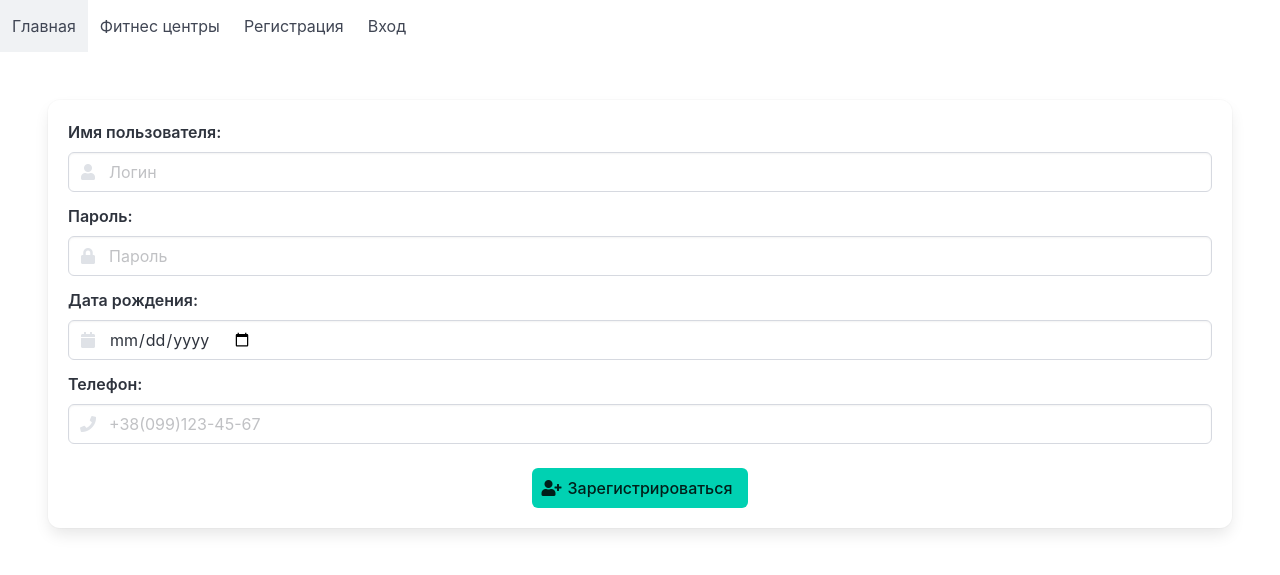
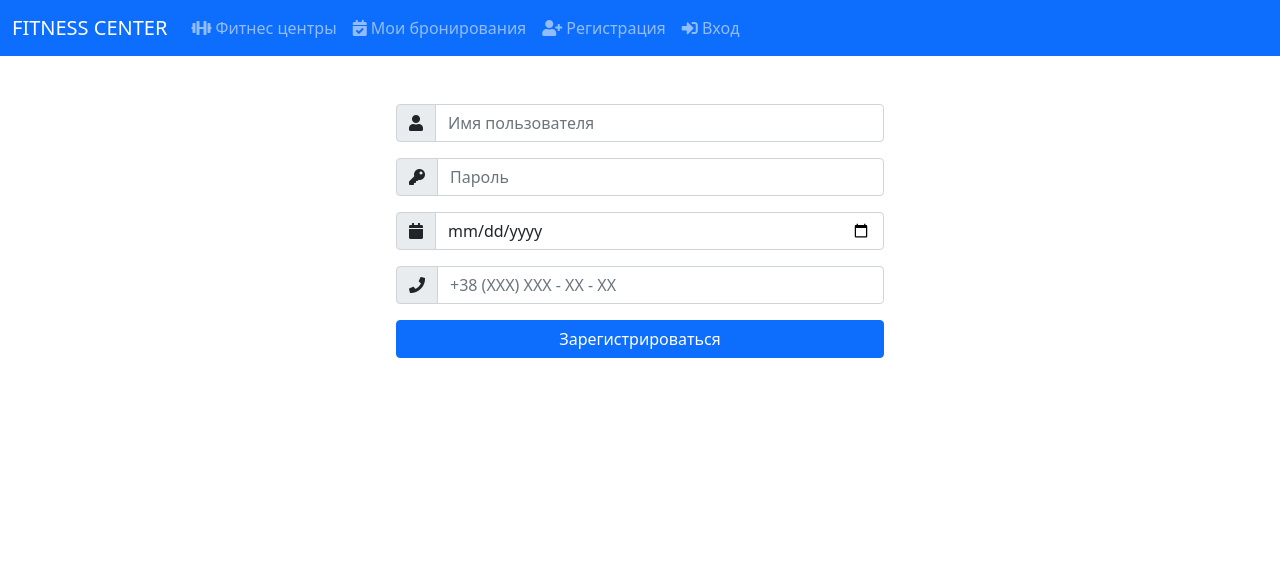
Before and after one commit to x6vital1/Hillel, a Flask app: page /register in a window 1280 px wide. Shown: the top 575 px of the page. Run offline with Flask 3, Linux system fonts and the light colour scheme.

Commit message:
homework 30.05.2024

```diff
--- a/app.py
+++ b/app.py
@@ -1,7 +1,20 @@
-from flask import Flask, request, render_template
+from functools import wraps
+
+from flask import Flask, request, render_template, redirect, session
 from Project_utils import SQLiteDatabase
 
 app = Flask(__name__)
+app.secret_key = 'dsdsdds'
+
+
+def login_required(func):
+    @wraps(func)
+    def wrapper(*args, **kwargs):
+        if 'user' not in session:
+            return redirect('/login')
+        return func(*args, **kwargs)
+
+    return wrapper
 
 
 @app.get('/')
@@ -28,6 +41,8 @@ def get_register_page():
 @app.route('/login', methods=['GET', 'POST'])
 def get_login_page():
     if request.method == 'GET':
+        if 'user' in session:
+            return redirect('/user')
         return render_template('login.html', title='Авторизация')
     else:
         form_data = request.form
@@ -37,25 +52,31 @@ def get_login_page():
             user = db.select(table_name='users', method='fetchone',
                              conditions={'login': user_name, 'password': password})
             if user:
-                print(user)
-                return render_template('user.html', title='Личный кабинет', user=user)
+                session['user'] = user
+                return redirect('/user')
             else:
                 return 'Login failed'
 
 
-@app.route('/user/<int:user_id>', methods=['GET', 'POST', 'PUT'])
-def get_user_page(user_id):
+@app.route('/logout')
+@login_required
+def get_logout_page():
+    session.pop('user', None)
+    return redirect('/')
+
+
+@app.route('/user', methods=['GET', 'POST'])
+@login_required
+def get_user_page():
     if request.method == 'GET':
-        with SQLiteDatabase('base.db') as db:
-            users = db.select(table_name='users', method='fetchone', conditions={'id': user_id})
-            return users
+        user = session.get('user')
+        return render_template('user.html', title='Личный кабинет', user=user)
     if request.method == 'POST':
         return 'User created'
-    if request.method == 'PUT':
-        return 'User updated'
 
 
 @app.route('/user/<int:user_id>/funds', methods=['GET', 'POST'])
+@login_required
 def get_funds_page(user_id):
     if request.method == 'GET':
         with SQLiteDatabase('base.db') as db:
@@ -65,27 +86,34 @@ def get_funds_page(user_id):
         return 'Add something to funds'
 
 
-@app.route('/user/<int:user_id>/reservations', methods=['GET', 'POST', 'PUT'])
-def get_reservations_page(user_id):
+@app.route('/user/reservations', methods=['GET', 'POST'])
+@login_required
+def get_reservations_page():
+    user = session.get('user')
     if request.method == 'GET':
         with SQLiteDatabase('base.db') as db:
-            reservations = db.select(table_name='reservations', method='fetchall', conditions={'user_id': user_id},
+            reservations = db.select(table_name='reservations', method='fetchall', conditions={'user_id': user['id']},
                                      columns=['reservations.id AS reservation_id', 'reservations.date',
-                                              'reservations.time',
+                                              'reservations.time','services.duration',
                                               'services.name AS service_name', 'users.login AS user_name'],
                                      join_conditions={'users': {'reservations.user_id': 'users.id'}, 'services': {
                                          'reservations.service_id': 'services.id'
                                      }})
-            if not reservations:
-                return 'Reservations not found'
-            return reservations
+            services = db.select(table_name='services', method='fetchall')
+            return render_template('reservations.html', title='Мои бронирования', reservations=reservations,
+                                   services=services)
     if request.method == 'POST':
-        return 'Reservations created'
-    if request.method == 'PUT':
-        return 'Reservations updated'
+        form_data = request.form
+        service_id = form_data.get('service_id')
+        date = form_data.get('date')
+        time = form_data.get('time')
+        with SQLiteDatabase('base.db') as db:
+            db.commit('reservations', {'user_id': user['id'], 'service_id': service_id, 'date': date, 'time': time})
+        return redirect('/user/reservations')
 
 
-@app.route('/user/reservations/<int:reservation_id>', methods=['GET', 'PUT', 'DELETE'])
+@app.route('/user/reservations/<int:reservation_id>', methods=['GET', 'POST'])
+@login_required
 def get_reservation_page(reservation_id):
     if request.method == 'GET':
         with SQLiteDatabase('base.db') as db:
@@ -93,20 +121,17 @@ def get_reservation_page(reservation_id):
             if not reservation:
                 return 'Reservation not found'
             return reservation
-    if request.method == 'PUT':
-        return f'Reservation {reservation_id} updated'
-    if request.method == 'DELETE':
-        return f'Reservation {reservation_id} deleted'
+    if request.method == 'POST':
+        return 'Reservation created'
 
 
-@app.route('/user/checkout', methods=['GET', 'POST', 'PUT'])
+@app.route('/user/checkout', methods=['GET', 'POST'])
+@login_required
 def get_checkout_page():
     if request.method == 'GET':
         return 'Checkout page'
     if request.method == 'POST':
         return 'Checkout created'
-    if request.method == 'PUT':
-        return 'Checkout updated'
 
 
 @app.get('/fitness_centers')
@@ -154,42 +179,51 @@ def get_trainer_id_page(fitness_center_id, trainer_id):
         return trainer
 
 
-@app.route('/fitness_center/<int:fitness_center_id>/trainers/<int:trainer_id>/rating', methods=['GET', 'POST', 'PUT'])
+@app.route('/fitness_center/<int:fitness_center_id>/trainers/<int:trainer_id>/rating', methods=['GET', 'POST'])
+@login_required
 def get_trainer_rating_page(fitness_center_id, trainer_id):
     with SQLiteDatabase('base.db') as db:
+        user = session.get('user')
+        user_review = db.select(table_name='reviews', method='fetchone',
+                                conditions={'trainer_id': trainer_id, 'user_id': user['id']})
         if request.method == 'GET':
             rating = db.select(table_name='reviews', method='fetchall',
                                conditions={'trainer_id': trainer_id, 'fitness_center_id': fitness_center_id},
-                               columns=['trainers.name AS trainer_name', 'reviews.points', 'reviews.user_name',
-                                        'reviews.text', 'reviews.id AS review_id'],
-                               join_conditions={'trainers': {'reviews.trainer_id': 'trainers.id'}}
+                               columns=['trainers.name AS trainer_name', 'reviews.points', 'reviews.id',
+                                        'reviews.text', 'reviews.id AS review_id', 'users.login AS user_name'],
+                               join_conditions={'trainers': {'reviews.trainer_id': 'trainers.id'},
+                                                'users': {'reviews.user_id': 'users.id'}}
                                )
+            trainer = db.select(table_name='trainers', method='fetchone', conditions={'id': trainer_id})
             return render_template('rating.html', title='Рейтинг', rating=rating, fitness_center_id=fitness_center_id,
-                                   trainer_id=trainer_id)
+                                   trainer=trainer, user_review=user_review)
         if request.method == 'POST':
             form_data = request.form
-            user_name = form_data.get('name')
             points = form_data.get('points')
             text = form_data.get('text')
-            db.commit('reviews', {'trainer_id': trainer_id, 'user_name': user_name, 'points': points, 'text': text})
-            return render_template('index.html')
-        if request.method == 'PUT':
-            return f'Rating of the trainer {trainer_id} updated! Fitness center id: {fitness_center_id}'
+            if user_review:
+                db.update('reviews', {'points': points, 'text': text},
+                          {'trainer_id': trainer_id, 'user_id': user['id']})
+                return redirect(f'/fitness_center/{fitness_center_id}/trainers/{trainer_id}/rating')
+            else:
+                db.commit('reviews', {'trainer_id': trainer_id, 'user_id': user['id'], 'points': points, 'text': text})
+                return redirect(f'/fitness_center/{fitness_center_id}/trainers/{trainer_id}/rating')
 
 
 @app.get('/fitness_center/<int:fitness_center_id>/services')
+@login_required
 def get_services_page(fitness_center_id):
+    user = session.get('user')
     with SQLiteDatabase('base.db') as db:
         services = db.select(table_name='services', method='fetchall',
                              conditions={'fitness_center_id': fitness_center_id},
                              columns=['services.id AS service_id', 'services.name AS service_name',
-                                      'services.price',
-                                      'services.duration', 'fitness_centers.name AS fitness_center_name'],
+                                      'services.price', 'services.max_attendees',
+                                      'services.duration', 'services.description',
+                                      'fitness_centers.name AS fitness_center_name'],
                              join_conditions={
                                  'fitness_centers': {'services.fitness_center_id': 'fitness_centers.id'}})
-        if not services:
-            return 'Services not found'
-        return services
+        return render_template('services.html', title='Услуги', services=services)
 
 
 @app.get('/fitness_center/<int:fitness_center_id>/services/<int:service_id>')
@@ -205,7 +239,7 @@ def get_service_id_page(fitness_center_id, service_id):
         return service
 
 
-@app.route('/fitness_center/<int:fitness_center_id>/loyalty_program', methods=['GET', 'POST', 'PUT'])
+@app.route('/fitness_center/<int:fitness_center_id>/loyalty_program', methods=['GET', 'POST'])
 def get_loyalty_program_page(fitness_center_id):
     if request.method == 'GET':
         return f'Welcome to the list of the loyalty programs! Fitness center id: {fitness_center_id}'
--- a/pyproject.toml
+++ b/pyproject.toml
@@ -10,6 +10,7 @@ python = "^3.12"
 flask = "^3.0.3"
 aiosqlite = "^0.20.0"
 pydantic = "^2.7.1"
+flask-login = "^0.6.3"
 
 
 [build-system]
--- a/templates/base.html
+++ b/templates/base.html
@@ -3,43 +3,54 @@
 <head>
     <meta charset="UTF-8">
     <meta name="viewport" content="width=device-width, initial-scale=1">
-    <link rel="stylesheet" href="https://cdn.jsdelivr.net/npm/bulma@1.0.0/css/bulma.min.css">
+    <link href="https://cdn.jsdelivr.net/npm/bootstrap@5.0.2/dist/css/bootstrap.min.css" rel="stylesheet"
+          integrity="sha384-EVSTQN3/azprG1Anm3QDgpJLIm9Nao0Yz1ztcQTwFspd3yD65VohhpuuCOmLASjC" crossorigin="anonymous">
     <link rel="stylesheet" href="https://use.fontawesome.com/releases/v5.15.3/css/all.css"
           integrity="sha384-SZXxX4whJ79/gErwcOYf+zWLeJdY/qpuqC4cAa9rOGUstPomtqpuNWT9wdPEn2fk" crossorigin="anonymous">
     <title>{% if title %}{{ title }}{% else %}Fitness center{% endif %}</title>
 </head>
 <body>
-<header class="header">
-    <nav class="navbar" role="navigation" aria-label="main navigation">
-        <div class="navbar-brand">
-            <a role="button" class="navbar-burger burger" aria-label="menu" aria-expanded="false"
-               data-target="mainNavbar">
-                <span aria-hidden="true"></span>
-                <span aria-hidden="true"></span>
-                <span aria-hidden="true"></span>
-                <span aria-hidden="true"></span>
-            </a>
-        </div>
-        <div id="mainNavbar" class="navbar-menu">
-            <div class="navbar-start">
-                <a class="navbar-item" href="/">
-                    Главная
-                </a>
-                <a class="navbar-item" href="/fitness_centers">
-                    Фитнес центры
-                </a>
-                <a class="navbar-item" href="/register">
-                    Регистрация
-                </a>
-                <a class="navbar-item" href="/login">
-                    Вход
-                </a>
+<header class="mb-5">
+    <nav class="navbar navbar-expand-lg navbar-dark bg-primary">
+        <div class="container-fluid">
+            <a class="navbar-brand" href="/">FITNESS CENTER</a>
+            <button class="navbar-toggler" type="button" data-bs-toggle="collapse" data-bs-target="#navbarNav"
+                    aria-controls="navbarNav" aria-expanded="false" aria-label="Переключатель навигации">
+                <span class="navbar-toggler-icon"></span>
+            </button>
+            <div class="collapse navbar-collapse" id="navbarNav">
+                <ul class="navbar-nav">
+                    <li class="nav-item">
+                        <a class="nav-link" href="/fitness_centers">
+                            <span><i class="fas fa-dumbbell"></i></span>
+                            <span>Фитнес центры</span>
+                        </a>
+                    </li>
+                    <li class="nav-item">
+                        <a class="nav-link" href="/user/reservations">
+                            <span><i class="fas fa-calendar-check"></i></span>
+                            <span>Мои бронирования</span>
+                        </a>
+                    </li>
+                    <li class="nav-item">
+                        <a class="nav-link" href="/register">
+                            <span><i class="fas fa-user-plus"></i></span>
+                            <span>Регистрация</span>
+                        </a>
+                    </li>
+                    <li class="nav-item">
+                        <a class="nav-link" href="/login">
+                            <span><i class="fas fa-sign-in-alt"></i></span>
+                            <span>Вход</span>
+                        </a>
+                    </li>
+                </ul>
             </div>
         </div>
     </nav>
 </header>
-<section class="section">
+<main>
     {% block body %}{% endblock %}
-</section>
+</main>
 </body>
 </html>
--- a/templates/register.html
+++ b/templates/register.html
@@ -1,56 +1,29 @@
 {% extends "base.html" %}
 {% block body %}
-    <div class="box">
+    <div class="container" style="width: 40%">
         <form action="/register" method="post">
-            <div class="container">
-            <div class="field">
-                <label for="username" class="label">Имя пользователя:</label>
-                <div class="control has-icons-left">
-                    <input type="text" class="input" id="username" name="username"
-                           placeholder="Логин">
-                    <span class="icon is-small is-left">
-                        <i class="fas fa-user"></i>
-                        </span>
-                </div>
+            <div class="input-group mb-3">
+                <span class="input-group-text" id="username"><i class="fas fa-user"></i></span>
+                <input type="text" class="form-control" name="username" placeholder="Имя пользователя"
+                       aria-label="Имя пользователя"
+                       aria-describedby="username">
             </div>
-            <div class="field">
-                <label for="password" class="label">Пароль:</label>
-                <div class="control has-icons-left">
-                    <input type="password" class="input" id="password" name="password"
-                           placeholder="Пароль">
-                    <span class="icon is-small is-left">
-                        <i class="fas fa-lock"></i>
-                        </span>
-                </div>
+            <div class="input-group mb-3">
+                <span class="input-group-text" id="password"><i class="fas fa-key"></i></span>
+                <input type="password" class="form-control" name="password" placeholder="Пароль" aria-label="Пароль"
+                       aria-describedby="password">
             </div>
-            <div class="field">
-                <label for="birthday" class="label">Дата рождения:</label>
-                <div class="control has-icons-left">
-                    <input type="date" class="input" id="birthday" name="birthday">
-                    <span class="icon is-small is-left">
-                        <i class="fas fa-calendar"></i>
-                        </span>
-                </div>
+            <div class="input-group mb-3">
+                <span class="input-group-text" id="birthday"><i class="fas fa-calendar"></i></span>
+                <input type="date" class="form-control" name="birthday" placeholder="Дата рождения" aria-label="Дата рождения"
+                       aria-describedby="birthday">
             </div>
-            <div class="field">
-                <label for="phone" class="label">Телефон:</label>
-                <div class="control has-icons-left">
-                    <input type="text" class="input" id="phone" name="phone"
-                           placeholder="+38(099)123-45-67">
-                    <span class="icon is-small is-left">
-                        <i class="fas fa-phone"></i>
-                        </span>
-                </div>
+            <div class="input-group mb-3">
+                <span class="input-group-text" id="phone"><i class="fas fa-phone"></i></span>
+                <input type="text" class="form-control" placeholder="+38 (XXX) XXX - XX - XX" aria-label="Телефон"
+                       aria-describedby="phone">
             </div>
-            <div class="field">
-                <div class="control has-text-centered">
-                    <button type="submit" class="button is-primary mt-3">
-                        <span class="icon"><i class="fas fa-user-plus"></i></span>
-                        <span>Зарегистрироваться</span>
-                    </button>
-                </div>
-            </div>
-    </div>
-    </form>
+            <button type="submit" class="btn btn-primary w-100">Зарегистрироваться</button>
+        </form>
     </div>
 {% endblock %}
```
Also changed, not shown: Project_utils/database_utils.py (+13 -0 lines), templates/fitness_centers.html (+9 -15 lines), templates/login.html (+13 -32 lines), templates/rating.html (+26 -47 lines), templates/reservations.html (added, +37 -0 lines), templates/services.html (added, +47 -0 lines), templates/trainers.html (+4 -4 lines), templates/user.html (+23 -12 lines), base.db, 1 other file.
